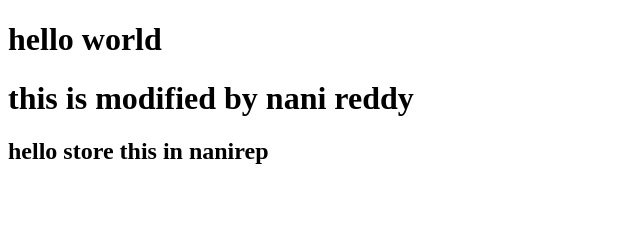
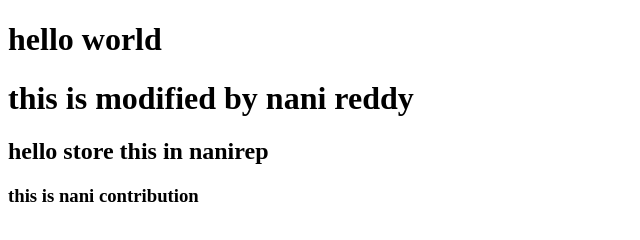
Before and after one commit to Battuyugandhar4/new, a plain HTML site: page pro1/index.html in a window 1280 px wide. Shown: the whole page, without its empty margins (0-640 px from the left). Drawn offline with Linux system fonts and the light colour scheme.

Commit message:
4th line added

```diff
--- a/pro1/index.html
+++ b/pro1/index.html
@@ -10,5 +10,6 @@
     <h1>hello world</h1>
     <h1>this is modified by nani reddy</h1>
     <h2>hello store this in nanirep</h2>
+    <h3>this is nani contribution</h3>
 </body>
 </html>
```
